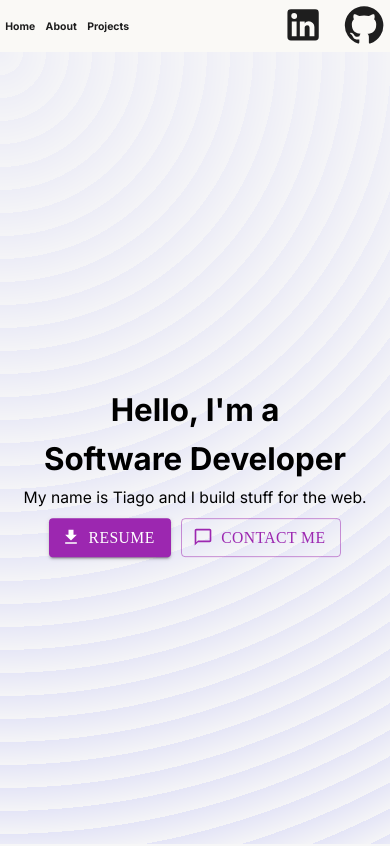
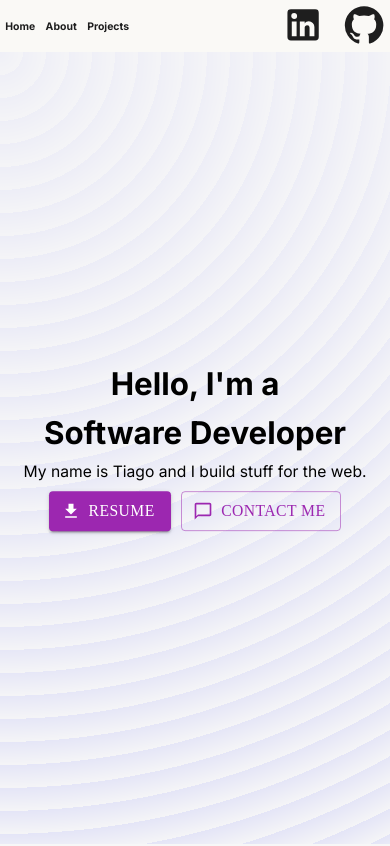
Before and after one commit to tsmurer/tsmurer.github.io, a Next.js app: page / in a window 390 px wide. Shown: the top 846 px of the page. Built offline with nearby package versions, Linux system fonts and the light colour scheme.

Commit message:
better section sizing

```diff
--- a/src/app/components/section/section.scss
+++ b/src/app/components/section/section.scss
@@ -20,7 +20,7 @@
 
 @media screen and (max-width: 600px) {
     .section {
-        height: 100vh;
+        height: calc(100vh - 5rem);
     }
 
     .section-title {
```
